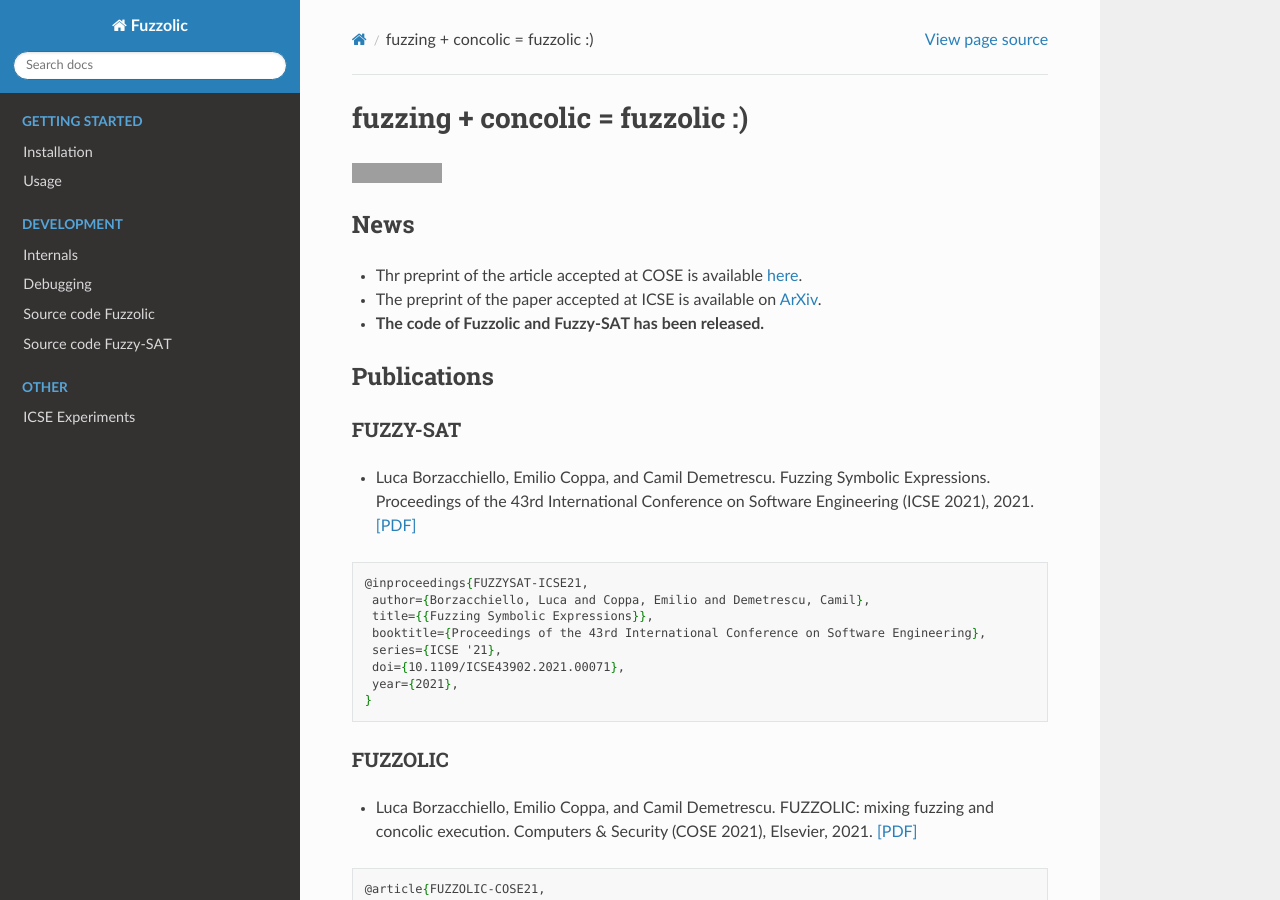
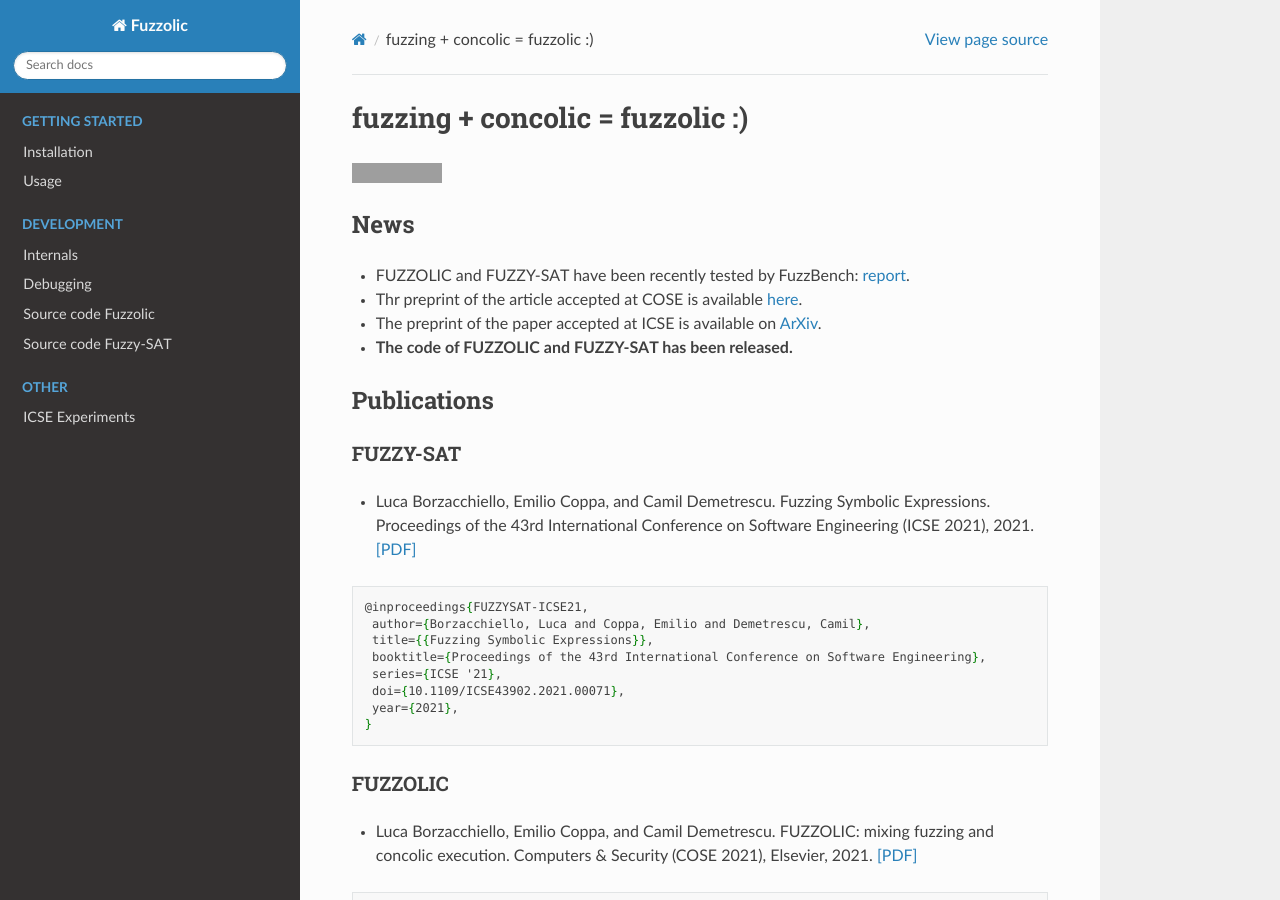
Before and after one commit to season-lab/fuzzolic, a Sphinx documentation site: the page built from docs/index.rst, in a window 1280 px wide and 900 px high. Built offline with Sphinx 7.4.7 and the Read the Docs theme 2.0.0, drawn with Linux system fonts in a browser that asks for light colours; grey boxes are pictures that could not be loaded.

Commit message:
Update index.rst

```diff
--- a/docs/index.rst
+++ b/docs/index.rst
@@ -11,9 +11,10 @@ fuzzing + concolic = fuzzolic :)
 News
 =======
 
+* FUZZOLIC and FUZZY-SAT have been recently tested by FuzzBench: `report <https://www.fuzzbench.com/reports/experimental/2021-07-03-symbolic/index.html>`_.
 * Thr preprint of the article accepted at COSE is available `here <https://github.com/ecoppa/ecoppa.github.io/raw/master/assets/pdf/FUZZOLIC-PREPRINT-COSE21.pdf>`_.
 * The preprint of the paper accepted at ICSE is available on `ArXiv <https://arxiv.org/pdf/2102.06580>`_.
-* **The code of Fuzzolic and Fuzzy-SAT has been released.**
+* **The code of FUZZOLIC and FUZZY-SAT has been released.**
 
 Publications
 =======
```
